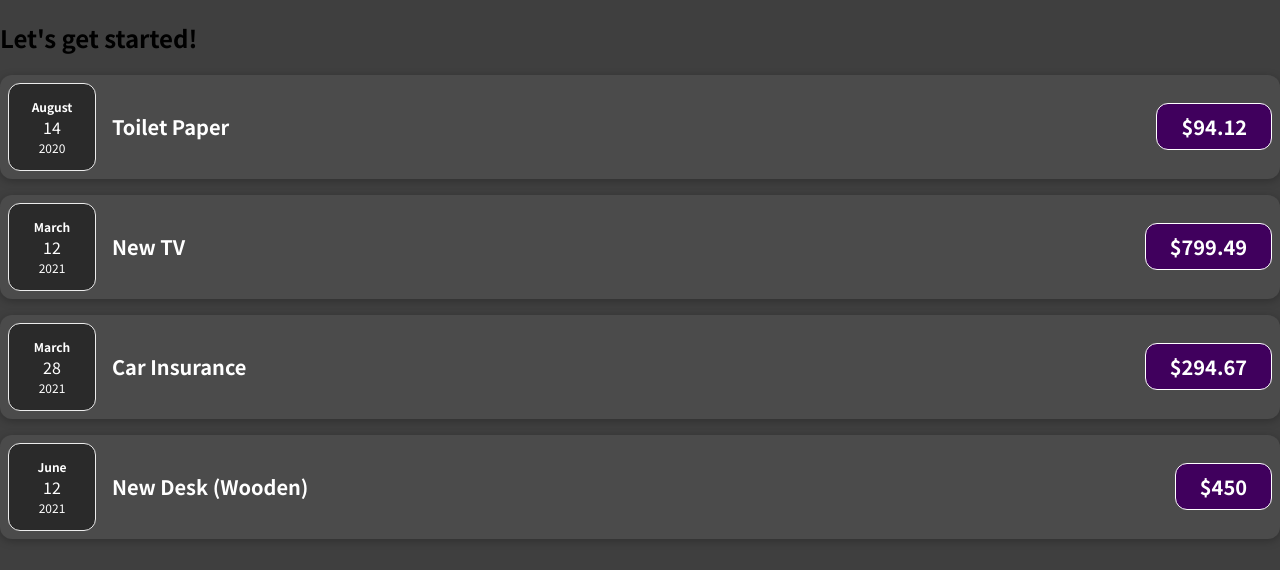
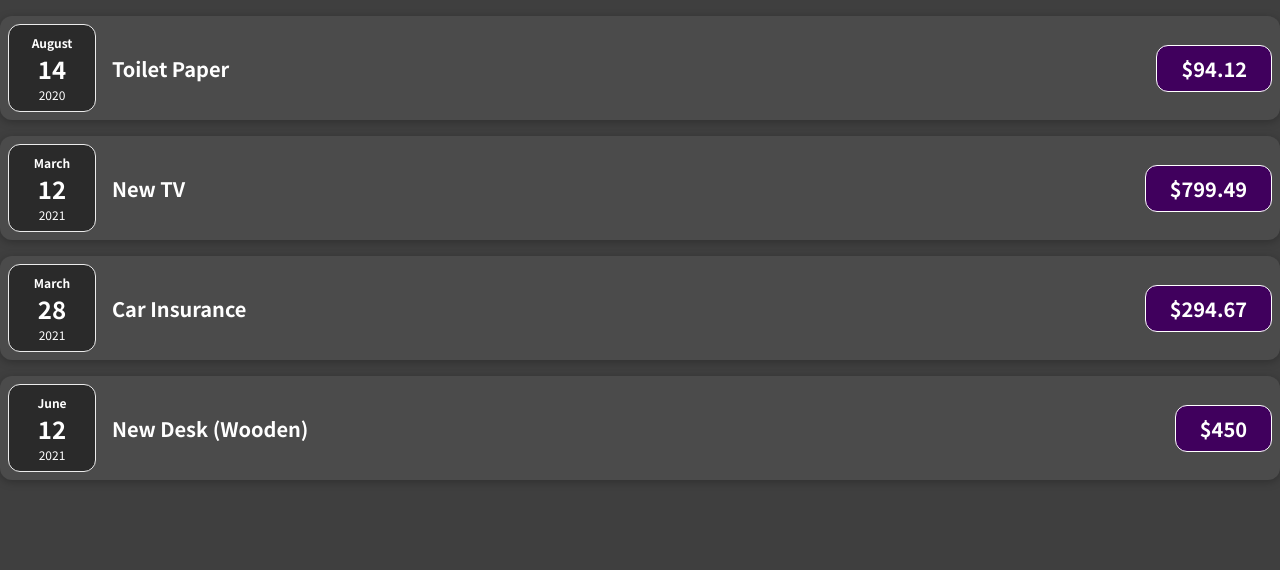
Before and after one commit to dtulpa16/Expense_Tracker, a JavaScript app in the folder code/01-starting-setup/: page / in a window 1280 px wide. Shown: the top 570 px of the page. Built offline with nearby package versions, Linux system fonts and the light colour scheme.

Commit message:
Created Components For Displaying Expense Items. (Moved From App.js)

```diff
--- a/code/01-starting-setup/src/App.js
+++ b/code/01-starting-setup/src/App.js
@@ -1,4 +1,5 @@
 import ExpenseItem from "./components/ExpenseItem";
+import Expenses from "./components/Expenses";
 
 function App() {
   const expenses = [
@@ -25,27 +26,7 @@ function App() {
 
   return (
     <div>
-      <h2>Let's get started!</h2>
-      <ExpenseItem
-        title={expenses[0].title}
-        amount={expenses[0].amount}
-        date={expenses[0].date}
-      />
-      <ExpenseItem
-        title={expenses[1].title}
-        amount={expenses[1].amount}
-        date={expenses[1].date}
-      />
-      <ExpenseItem
-        title={expenses[2].title}
-        amount={expenses[2].amount}
-        date={expenses[2].date}
-      />
-      <ExpenseItem
-        title={expenses[3].title}
-        amount={expenses[3].amount}
-        date={expenses[3].date}
-      />
+      <Expenses expenses={expenses}/>
     </div>
   );
 }
--- a/code/01-starting-setup/src/components/ExpenseDate.js
+++ b/code/01-starting-setup/src/components/ExpenseDate.js
@@ -7,7 +7,7 @@ const month = props.date.toLocaleString("en-US", { month: "long" });
     return(
         <div className = "expense-date">
         <div className="expense-date__month">{month}</div>
-        <div className=".expense-date__day">{day}</div>
+        <div className="expense-date__day">{day}</div>
         <div className="expense-date__year">{year}</div>
       </div>
     )
--- /dev/null
+++ b/code/01-starting-setup/src/components/Expenses.js
@@ -0,0 +1,29 @@
+import ExpenseItem from "./ExpenseItem"
+
+function Expenses(props){
+    return(
+        <div>
+        <ExpenseItem
+        title={props.expenses[0].title}
+        amount={props.expenses[0].amount}
+        date={props.expenses[0].date}
+      />
+      <ExpenseItem
+        title={props.expenses[1].title}
+        amount={props.expenses[1].amount}
+        date={props.expenses[1].date}
+      />
+      <ExpenseItem
+        title={props.expenses[2].title}
+        amount={props.expenses[2].amount}
+        date={props.expenses[2].date}
+      />
+      <ExpenseItem
+        title={props.expenses[3].title}
+        amount={props.expenses[3].amount}
+        date={props.expenses[3].date}
+      />
+        </div>
+    )
+}
+export default Expenses
```
